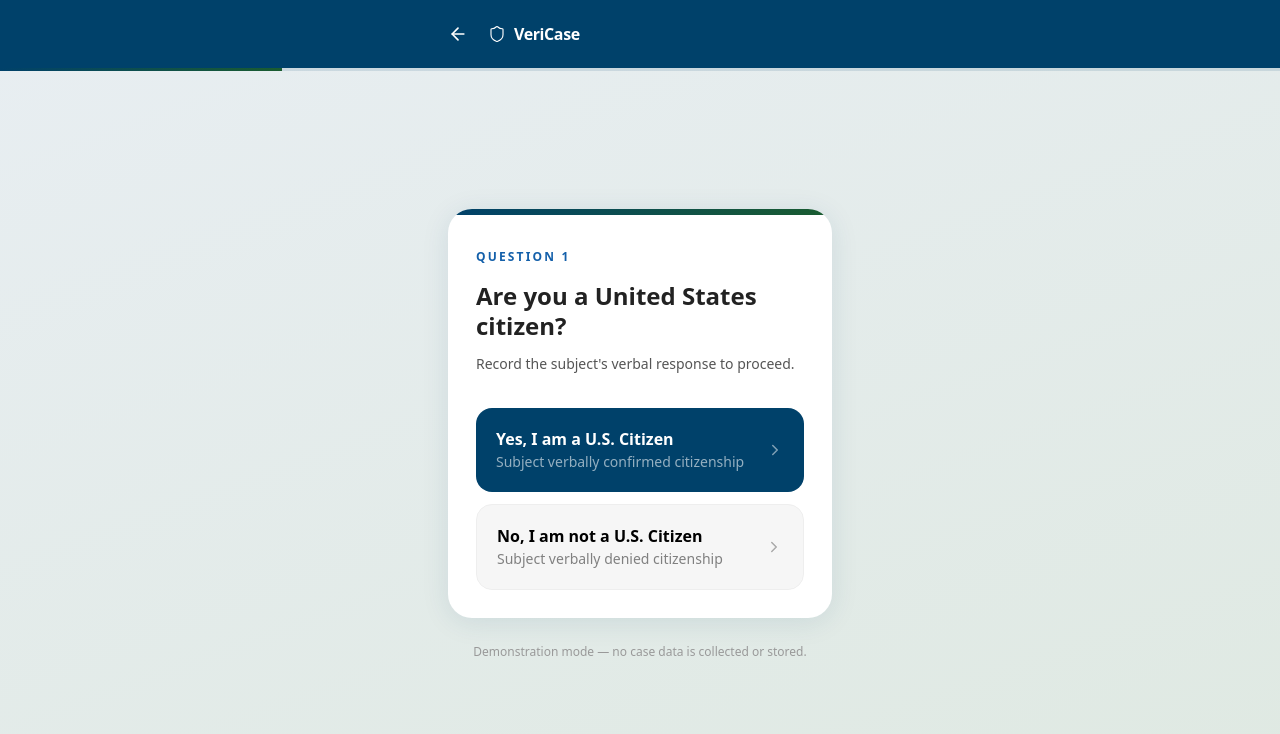
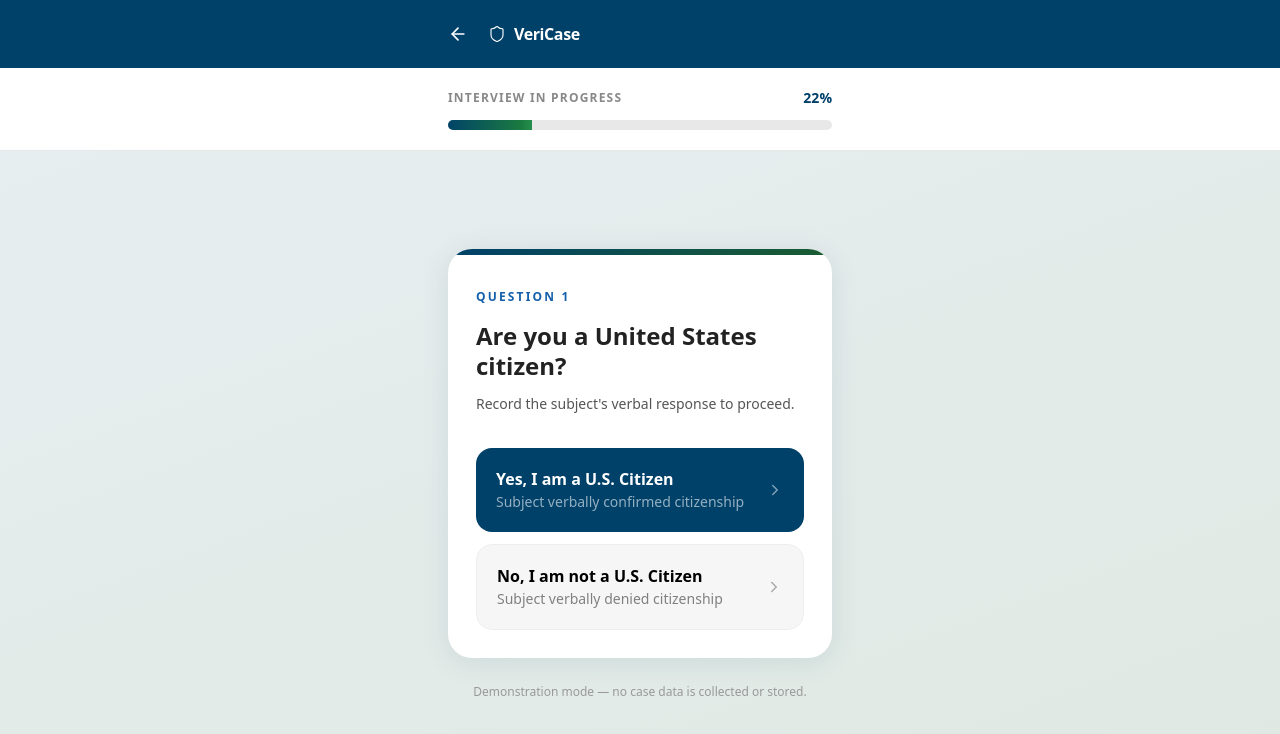
Before and after one commit to ellietngo/VeriCase-Demo, a React (Vite) app: page /verify in a window 1280 px wide. Shown: the top 734 px of the page. Built offline with nearby package versions, Linux system fonts and the light colour scheme.

Commit message:
Enlarge and animate progress bar on verification screen
Separates the bar into its own white panel below the header, increases
height to 10px, adds a traveling shimmer animation, and shows a live
percentage label so officers can gauge interview depth at a glance.

```diff
--- a/src/index.css
+++ b/src/index.css
@@ -36,3 +36,8 @@
   0% { transform: scale(0.95); opacity: 0.5; }
   100% { transform: scale(1.9); opacity: 0; }
 }
+
+@keyframes progress-shimmer {
+  0% { background-position: 200% 0; }
+  100% { background-position: -200% 0; }
+}
--- a/src/pages/VerifyPage.tsx
+++ b/src/pages/VerifyPage.tsx
@@ -78,14 +78,24 @@
         </div>
       </header>
 
-      {/* Progress bar — full width, no padding */}
-      <div style={{ height: 3, background: 'rgba(0,65,106,0.12)' }}>
+      {/* Progress bar — separate section */}
+      <div className="bg-white border-b border-[#E8E8E8] px-6 py-5">
+        <div className="max-w-sm mx-auto">
+          <div className="flex items-center justify-between mb-3">
+            <span className="text-xs font-semibold uppercase tracking-widest text-[#888888]">
+              Interview in progress
+            </span>
+            <span className="text-sm font-bold text-cbp-navy tabular-nums">{progress}%</span>
+          </div>
+          <div className="w-full rounded-full overflow-hidden" style={{ height: 10, background: '#E8E8E8' }}>
             <div
               style={{
                 height: '100%',
                 width: `${progress}%`,
-            background: 'linear-gradient(90deg, #00416A, #1a5c30)',
-            transition: 'width 700ms ease-in-out',
+                background: 'linear-gradient(90deg, #00416A 0%, #1a7a40 45%, #2a9a50 55%, #1a5c30 100%)',
+                backgroundSize: '200% 100%',
+                animation: 'progress-shimmer 2.2s linear infinite',
+                transition: 'width 750ms cubic-bezier(0.4, 0, 0.2, 1)',
               }}
               role="progressbar"
               aria-valuenow={progress}
@@ -93,6 +103,8 @@
               aria-valuemax={100}
               aria-label="Interview progress"
             />
+          </div>
+        </div>
       </div>
 
       {/* Main */}
```
Lines whose indentation alone changed are shown as unchanged.
